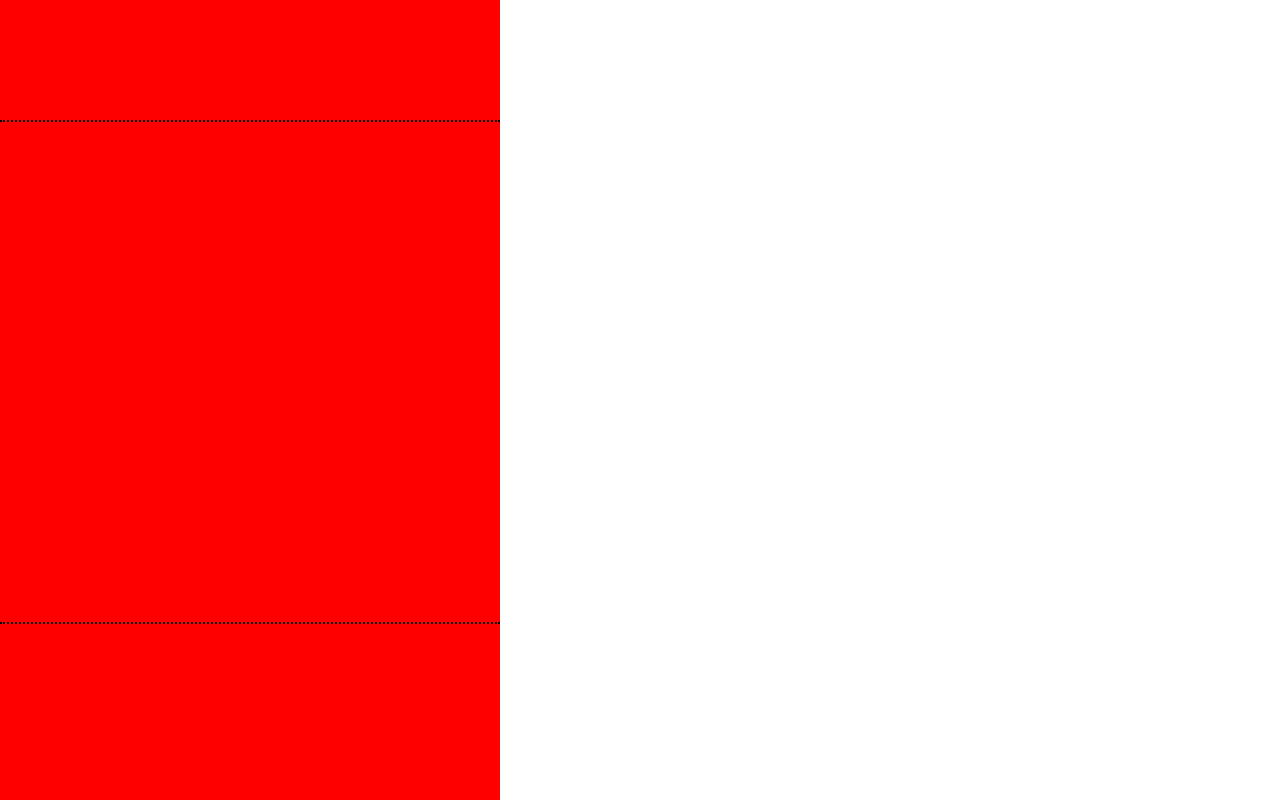
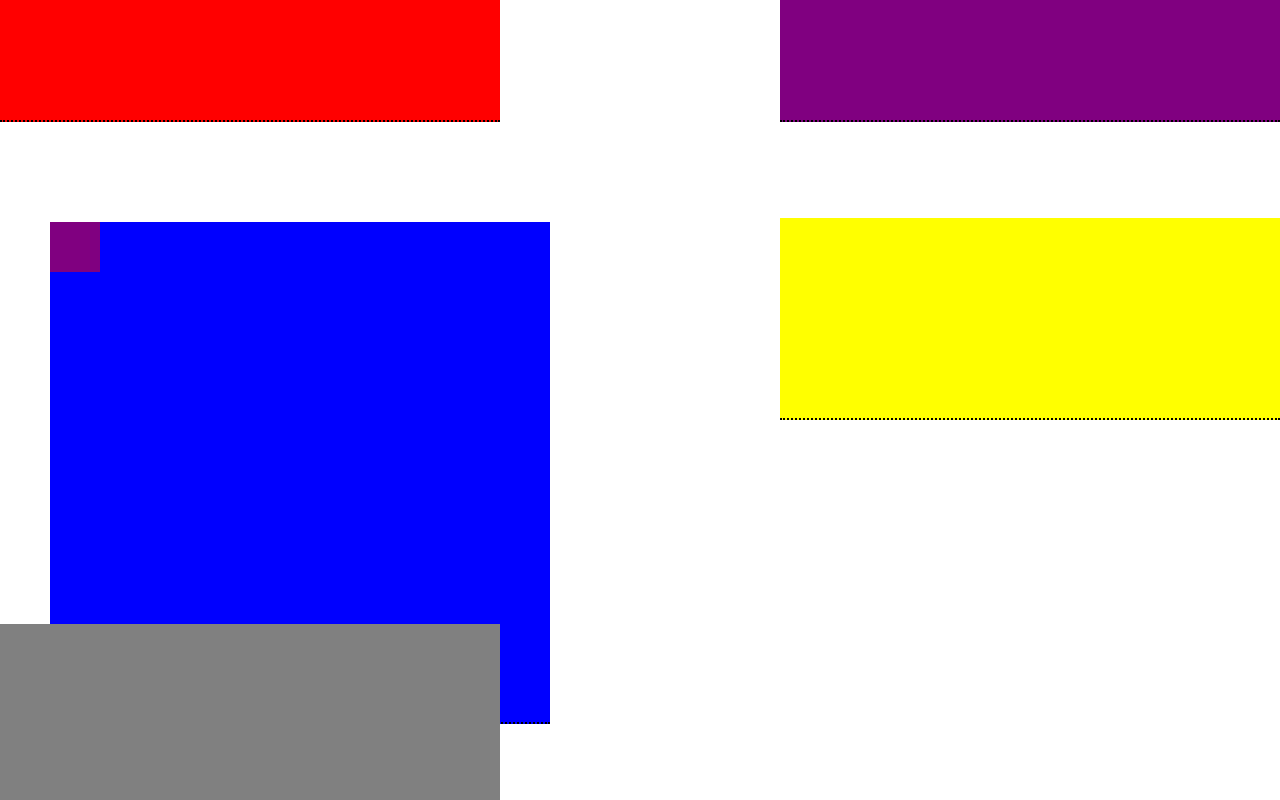
Before and after one commit to CharlesDonizete/Bootstrap-5, a plain HTML site: page 14_FUNDAMENTOS_DO_CSS/positions.html in a window 1280 px wide. Shown: the part 380-1180 px from the top of the page. Drawn offline with Linux system fonts and the light colour scheme.

Commit message:
Conhecendo as positions

```diff
--- a/14_FUNDAMENTOS_DO_CSS/css/styles.css
+++ b/14_FUNDAMENTOS_DO_CSS/css/styles.css
@@ -131,11 +131,11 @@ h2 {
 }
 
 /* Positions */
-/* static */
-/* relative */
-/* fixed */
-/* absolute */
-/* sticky */
+/* static - flow no html, não é alterado por top, left, right e bottom */
+/* relative - flow no html, ela é alterada pelo top, left, right e bottom */
+/* fixed - posiciona em qualquer lugar da tela, e é posicionada em relação ao HTML */
+/* absolute - posiciona em qualquer lugar, e ela respeita o elemento entecessor*/
+/* sticky - está flow do HTML, porém ao passar o scroll ela funciona com fixed */
 
 .div-position {
     width: 500px;
@@ -150,16 +150,35 @@ h2 {
 
 .relative {
     position: relative;
+    background-color: blue;
+    top: 100px;
+    left: 50px;
 }
 
 .fixed {
     position: fixed;
-}
+    height: 200px;
+    background-color: yellow;
+    bottom: 0;
+    right: 0;
+  }
 
 .absolute {
     position: absolute;
+    background-color: purple;
+    right: 0px;
+    top: 0px;
 }
 
 .sticky {
     position: sticky;
+    background-color: grey;
+    top: 0px;
 }
+
+.mini-div {
+  height: 50px;
+  width: 50px;
+  top: 0px;
+  left: 0px;
+}
--- a/14_FUNDAMENTOS_DO_CSS/positions.html
+++ b/14_FUNDAMENTOS_DO_CSS/positions.html
@@ -9,7 +9,11 @@
 </head>
 <body>
     <div class="div-position static"></div>
-    <div class="div-position static"></div>
-    <div class="div-position static"></div>
+    <div class="div-position relative">
+        <div class="absolute mini-div"></div>
+    </div>
+    <div class="div-position sticky"></div>
+    <div class="div-position absolute"></div>
+    <div class="div-position fixed"></div>
 </body>
 </html>
```
